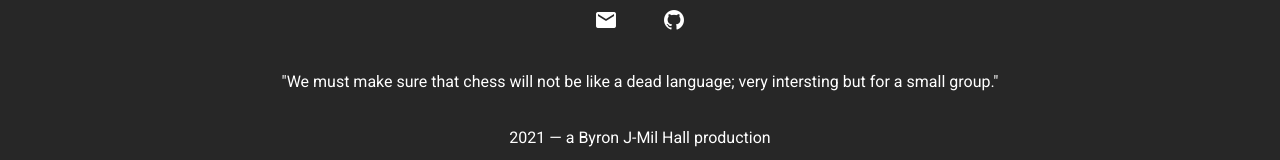
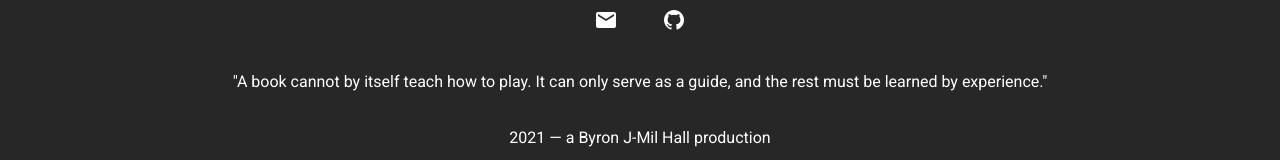
Before and after one commit to napoleon-commits/SelmaChessApp, a Vue app: page / in a window 1280 px wide. Shown: the part 974-1134 px from the top of the page. Built offline with nearby package versions, Linux system fonts and the light colour scheme.

Commit message:
updated quote in Footer

```diff
--- a/src/components/subcomponents/Footer.vue
+++ b/src/components/subcomponents/Footer.vue
@@ -17,7 +17,7 @@
             </v-tooltip>
             <v-col class="py-4 text-center" cols="12">
                 <div class="mx-3">
-                    "We must make sure that chess will not be like a dead language; very intersting but for a small group."
+                    "A book cannot by itself teach how to play. It can only serve as a guide, and the rest must be learned by experience."
                 </div>
             </v-col>
             <v-divider></v-divider>
```
